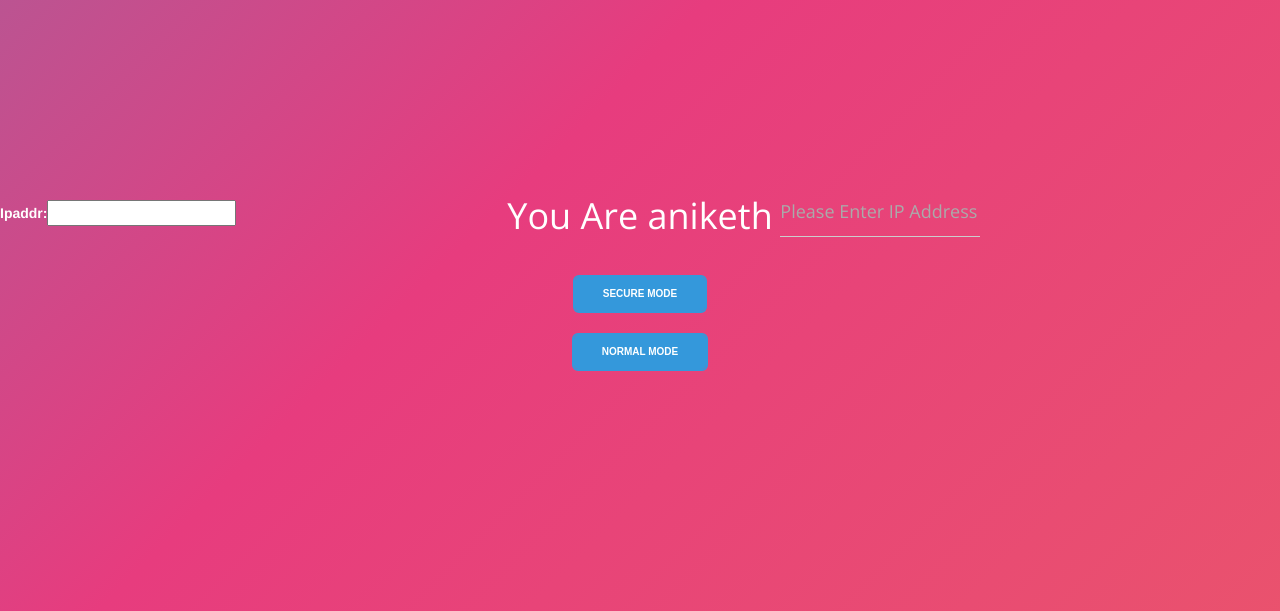
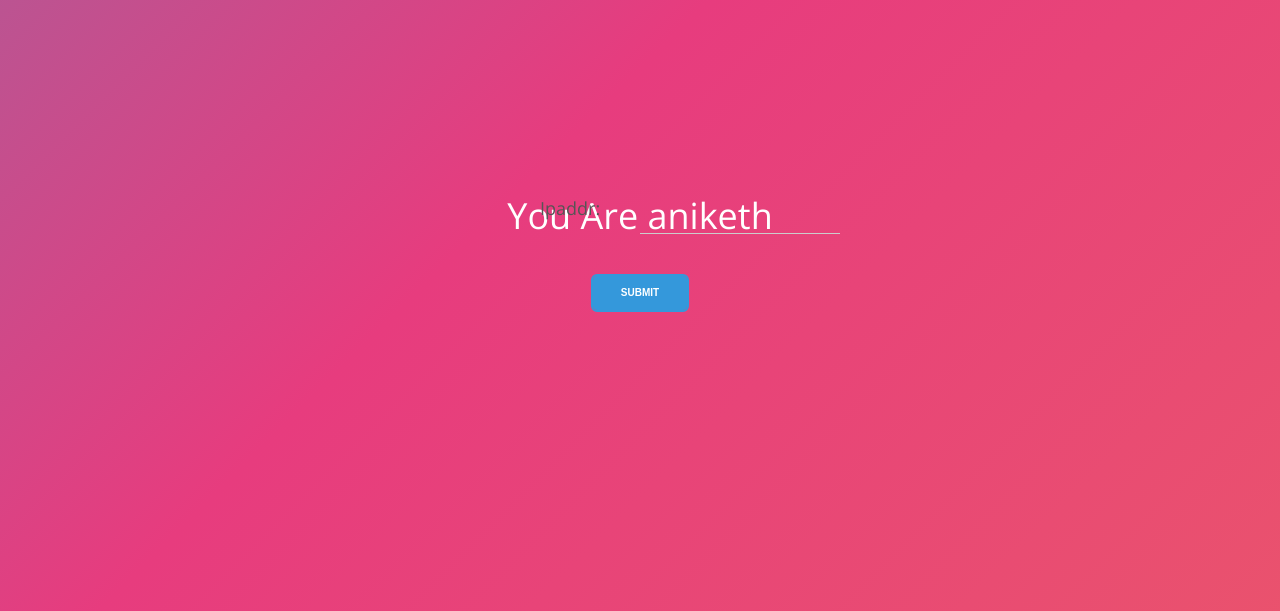
Before and after one commit to Aniketh01/palindrome, a Django app: page /core/add_ip/ in a window 1280 px wide. Shown: the part 184-795 px from the top of the page. Run offline with Django 3.2, Linux system fonts and the light colour scheme; a user stored in the database is signed in; some libraries are stand-ins or nearby versions.

Commit message:
core/UI: Add CSS styles and do cleanup

```diff
--- a/accounts/static/accounts/css/style.css
+++ b/accounts/static/accounts/css/style.css
@@ -159,8 +159,30 @@ h6 {
   }
 
   input {
-	color: black;
-  }
+	background-color: transparent;
+	border: none;
+	border-bottom: 1px solid #CCC;
+	color: #555;
+	box-sizing: border-box;
+	font-family: 'Open Sans';
+	font-weight: 300;
+	font-size: 18px;
+	height: 50px;
+	left: 50%;
+	margin: -25px 0 0 -100px;
+	padding: 10px 0px;
+	position: relative;
+	top: 50%;
+	width: 200px;
+	}
+
+	input::-webkit-input-placeholder {
+		color: #AAA;
+		}
+
+	input:focus::-webkit-input-placeholder {
+		color: dodgerblue;
+		}
 
   form > button {
 	color: black;
@@ -217,4 +239,30 @@ h6 {
 	-webkit-transition: all 0.5s linear;
 	transition: all 0.5s linear;
 	width: 202px;
-  }
+	}
+
+	label{
+	background-color: transparent;
+	border: none;
+	color: #555;
+	box-sizing: border-box;
+	font-family: 'Open Sans';
+	font-weight: 300;
+	font-size: 18px;
+	height: 50px;
+	left: 50%;
+	margin: -25px 0 0 -100px;
+	padding: 10px 0px;
+	position: relative;
+	top: 50%;
+	width: 200px;
+
+	}
+
+	label::-webkit-input-placeholder {
+		color: #AAA;
+		}
+
+	label:focus::-webkit-input-placeholder {
+		color: dodgerblue;
+		}
--- a/core/templates/add_ip.html
+++ b/core/templates/add_ip.html
@@ -9,10 +9,7 @@
         {% csrf_token %}
         <div class="wrapper">
                 {{ form }}
-            <input class="input" placeholder="Please Enter IP Address" type="text">
-            <span class="underline"></span>
-            <button name="secure" value="1" class="btn third" type="submit">Secure Mode</button>
-            <button name="normal" value="0" class="btn fourth" type="submit">Normal Mode</button>
+            <button name="secure" value="1" class="btn third" type="submit">Submit</button>
         </div>
     </form>
 </div>
```
Also changed, not shown: db.sqlite3.
